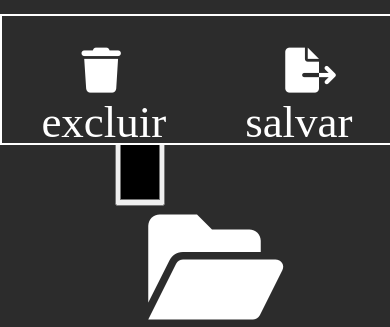
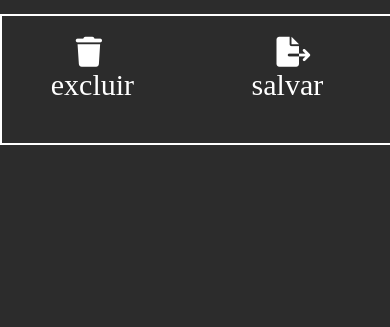
Before and after one commit to andrezada/front-app-letmedoit, a plain HTML site: page pagPastas/criar.html in a window 390 px wide. Shown: the part 699-1026 px from the top of the page. After the commit the page ends 844 px from the top, so only its background shows below. Drawn offline with Linux system fonts and the light colour scheme.

Commit message:
att de responsividade

```diff
--- a/pagArquivos/pgArquivos.css
+++ b/pagArquivos/pgArquivos.css
@@ -102,11 +102,15 @@ a{
         font-size: 40px;
     }
     .botao{
-        font-size: 70px;
+        font-size: 40px;
     }
     .personalizar input{
         width: 40%;
         height: 70px;
+        font-size: 20px;
+        margin-top: 20px;
+    }
+    .personalizar h1{
         font-size: 40px;
         margin-top: 20px;
     }
@@ -122,12 +126,13 @@ a{
     border: 2px solid white;
     height: 15%;
     width: 100%;
-    font-size: 45px;
+    font-size: 30px;
 }
     .bloco{
-        margin-top: 30px;
+        margin-left: -20px;
+        margin-top: 20px;
     }
     .bloco i{
-        margin-left: 40px;
+        margin-left: 25px;
     }
 }
--- a/pagPastas/CriaPasta.css
+++ b/pagPastas/CriaPasta.css
@@ -86,7 +86,7 @@ a{
         display: flex;
         justify-content: center;
         align-items: center;
-        font-size: 30px;
+        font-size: 20px;
     }
     .tela{
         width: 100%;
@@ -95,16 +95,16 @@ a{
         border-radius: 0;
         border: none;
     }
-
+    .Cor{
+        margin-left: 20px;
+    }
     .Cor input{
-    width: 15%;
-    height: 130px;
-    margin-left: 20%;
-    margin-top: 50px;
+    width: 25%;
+    height: 90px;
 }
 
     .Cor i{
-    font-size: 120px;
+    font-size: 80px;
     margin-left: 30%;
 }
 
@@ -120,13 +120,14 @@ a{
     border: 2px solid white;
     height: 15%;
     width: 100%;
-    font-size: 45px;
+    font-size: 30px;
 }
     .bloco{
-        margin-top: 30px;
+        margin-left: -20px;
+        margin-top: 20px;
     }
     .bloco i{
-        margin-left: 40px;
+        margin-left: 25px;
     }
 
 }
--- a/pagPastas/pgPastas.css
+++ b/pagPastas/pgPastas.css
@@ -147,10 +147,11 @@ a{
     border: 2px solid white;
     height: 15%;
     width: 100%;
-    font-size: 45px;
+    font-size: 30px;
 }
     .guia{
-        margin-top: 20px;
+        margin-left: -20px;
+        margin-top: 10px;
     }
 
 }
--- a/style.css
+++ b/style.css
@@ -88,27 +88,27 @@ a{
     }
     /* IMAGEM E TEXTOS */
     .tela img{
-        width: 18em;
+        width: 10em;
     }
     .tela h1{
-        font-size: 70px;
+        font-size: 40px;
         margin-top: -20px;
         margin-bottom: 20px;
     }
     /* CAIXAS */
     .caixa{
-        width: 200px;
-        height: 200px;
-        font-size: 40px;
-        margin-top: 40px;
+        width: 100px;
+        height: 170px;
+        font-size: 30px;
+        margin-top: 10px;
     }
     .k1{
         padding-left: 50px;
         padding-right: 50px;
     }
     .caixa i{
-        font-size: 90px;
-        margin-top: 40px;
+        font-size: 60px;
+        margin-top: 20px;
     }
 
 }
```
